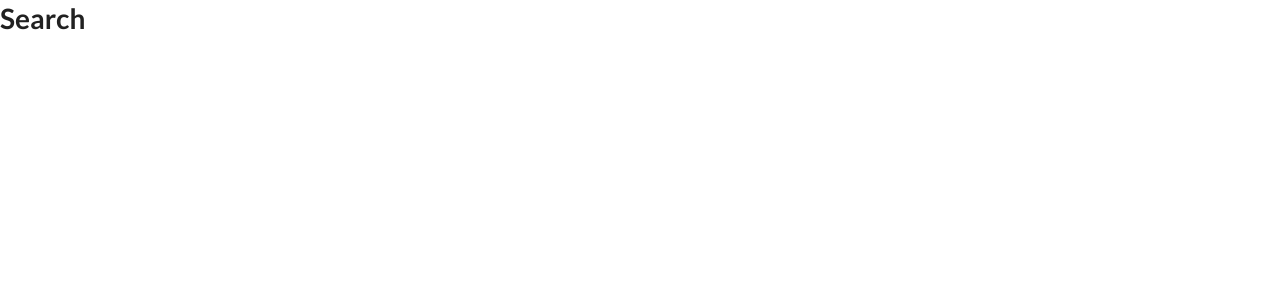
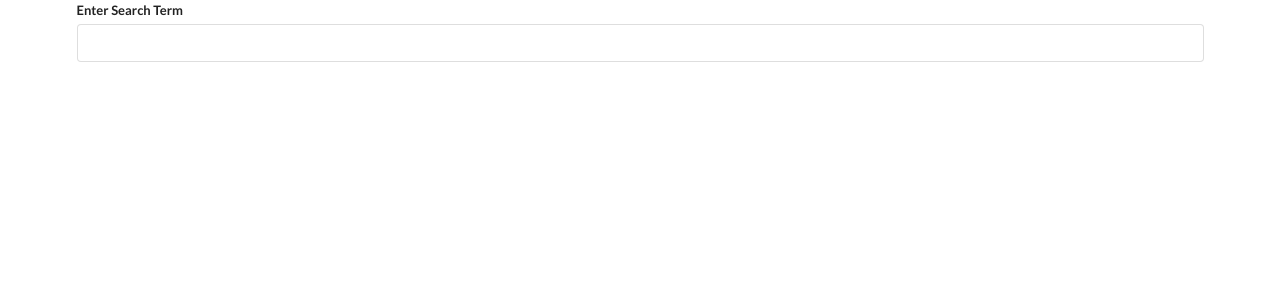
Before and after one commit to swapnilhota/widgets-app, a React (Create React App) app: page / in a window 1280 px wide. Shown: the top 300 px of the page. Built offline with nearby package versions, Linux system fonts and the light colour scheme.

Commit message:
setup search component

```diff
--- a/src/App.js
+++ b/src/App.js
@@ -19,7 +19,7 @@
 
 const App = () => {
     return (
-        <div>
+        <div className="ui container">
             <Search />
         </div>
     );
--- a/src/components/Search.js
+++ b/src/components/Search.js
@@ -1,8 +1,22 @@
-import React from 'react';
+import React, { useState } from 'react';
 
 const Search = () => {
+
+    const [term, setTerm] = useState('');
+
     return (
-        <h1>Search</h1>
+        <div>
+            <div className="ui form">
+                <div className="field">
+                    <label>Enter Search Term</label>
+                    <input
+                        className="input"
+                        value={term}
+                        onChange={e => setTerm(e.target.value)}
+                    />
+                </div>
+            </div>
+        </div>
     );
 }
 
```
